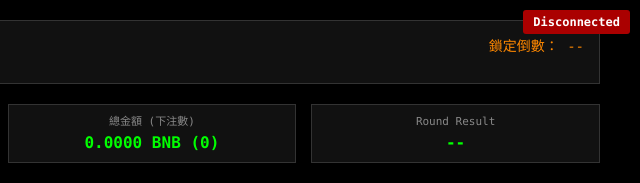
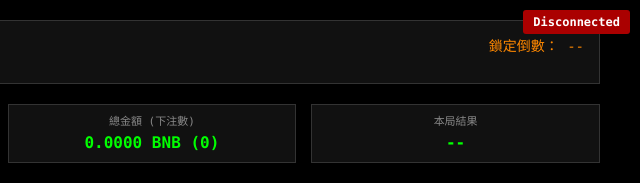
Before and after one commit to kwpks428/v8b, a website: page public/index.html in a window 1280 px wide. Shown: the top 183 px of the page, 640-1280 px from the left. Drawn offline with Linux system fonts and the light colour scheme.

Commit message:
feat: Translate 'Round Result' to '本局結果' in public/index.html

```diff
--- a/public/index.html
+++ b/public/index.html
@@ -198,7 +198,7 @@
                 <div class="stat-value" id="totalBets">0.0000 BNB (0)</div>
             </div>
             <div class="stat-item">
-                <div class="stat-label">Round Result</div>
+                <div class="stat-label">本局結果</div>
                 <div class="stat-value" id="roundResult">--</div>
             </div>
         </div>
```
